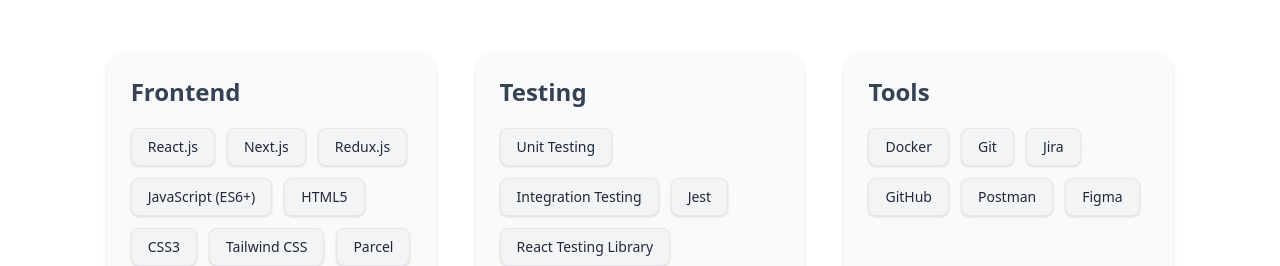
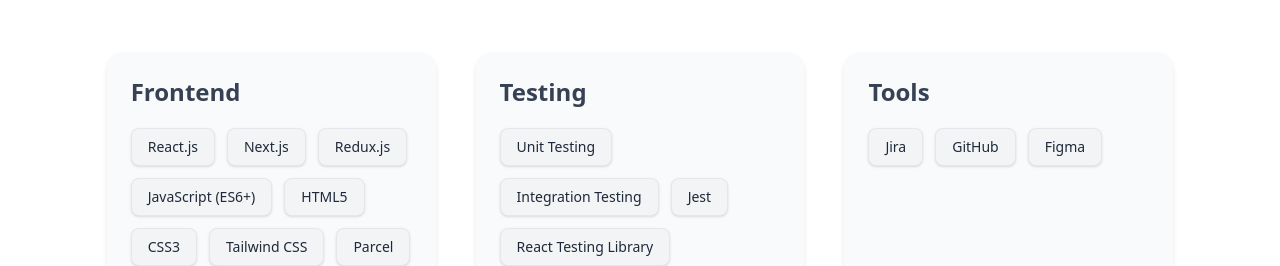
Before and after one commit to summbal122/My-portfolio, a Next.js app: page / in a window 1280 px wide. Shown: the part 1420-1686 px from the top of the page. Built offline with nearby package versions, Linux system fonts and the light colour scheme.

Commit message:
Add changes

```diff
--- a/src/components/Skills.js
+++ b/src/components/Skills.js
@@ -45,11 +45,11 @@
              Tools
             </h3>
             <div className="flex flex-wrap gap-3">
-              <SkillButton name="Docker" />
-              <SkillButton name="Git" />
+              {/* <SkillButton name="Docker" /> */}
+              {/* <SkillButton name="Git" /> */}
               <SkillButton name="Jira" />
               <SkillButton name="GitHub" />
-              <SkillButton name="Postman" />
+              {/* <SkillButton name="Postman" /> */}
               <SkillButton name="Figma" />
             </div>
           </div>
```
Also changed, not shown: 1 other file (tests, documents, lock files or other folders).
